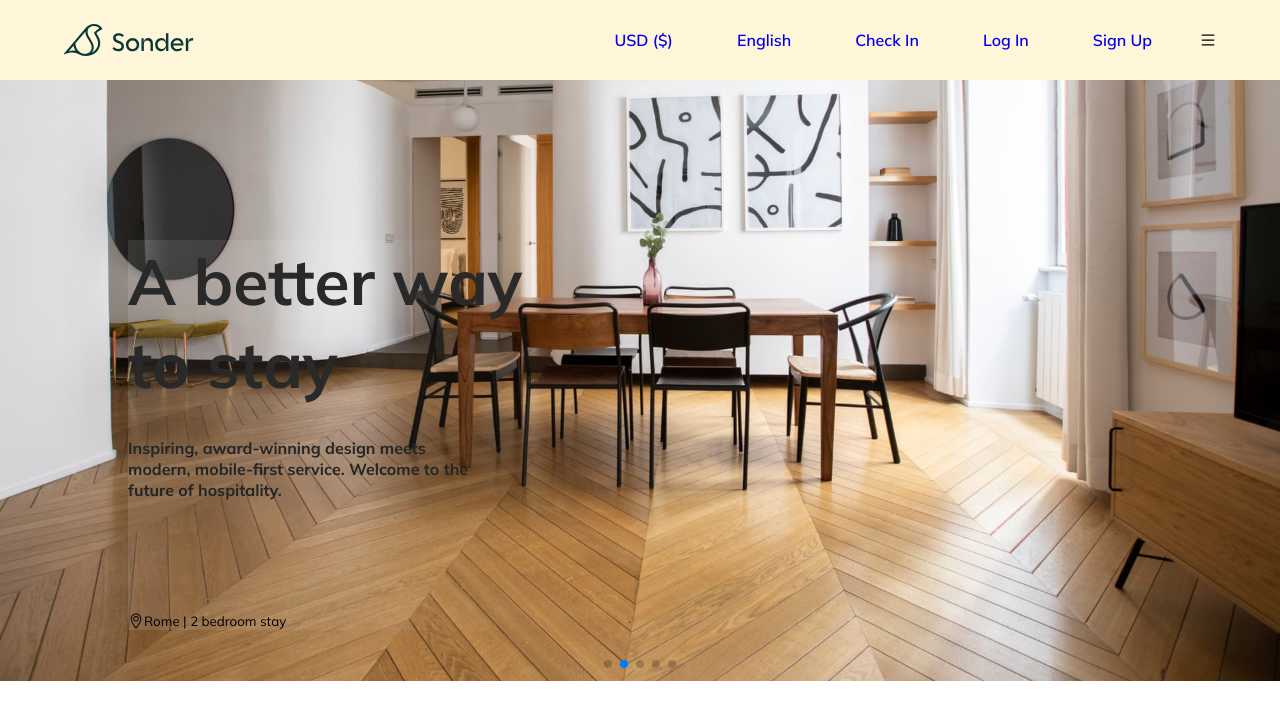
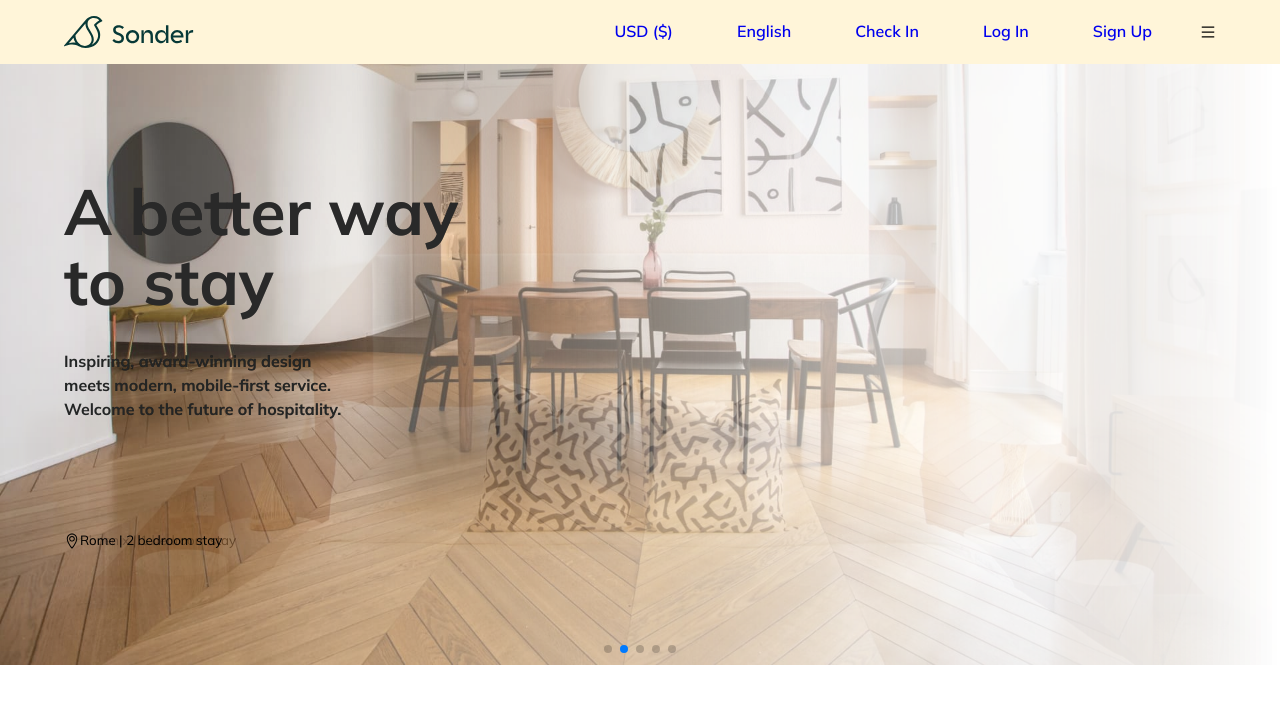
Before and after one commit to Remigit99/sonder-clone, a React (Vite) app: page / in a window 1280 px wide. Shown: the top 720 px of the page. Built offline with nearby package versions, Linux system fonts and the light colour scheme.

Commit message:
started the search and check section

```diff
--- a/src/Pages/Home/Home.css
+++ b/src/Pages/Home/Home.css
@@ -1,5 +1,13 @@
-/* .slider__img {
-} */
+.mySwiper {
+    margin-top: 4rem;
+}
+
+.slider__img {
+    mask-image: linear-gradient(to right, rgba(250, 17, 17, 0.932), transparent);
+    z-index: -1;
+}
+
+
 
 .location__icon {
     font-size: 1rem;
@@ -13,27 +21,16 @@ small {
     margin-top: 7rem;
 }
 
-/* header {
-    background-color: brown;
-
-} */
-
 .hero__slide {
     position: relative;
 }
 
 .hero__overlay-text {
     position: absolute;
-    z-index: 10;
-    top: 10rem;
-    left: 10%;
+    z-index: 20;
+    top: 7rem;
+    left: 5%;
     width: 29rem;
-    /* background: linear-gradient(to left, var(--color-bg2), var(--color-bg1)); */
-    /* backdrop-filter: drop-shadow(15rem 15rem 15rem var(--color-bg1)); */
-    /* backdrop-filter: blur(5px); */
-    background: linear-gradient(to left, transparent, rgba(255, 255, 255, 0.11));
-
-
 }
 
 .hero__overlay-text h1 {
@@ -44,6 +41,6 @@ small {
 
 .hero__overlay-text p {
     color: var(--color-paragraph);
-    width: 75%;
+    width: 60%;
     font-weight: 700;
 }
--- a/src/Pages/Home/Home.jsx
+++ b/src/Pages/Home/Home.jsx
@@ -22,6 +22,7 @@ import { Autoplay, Pagination, EffectFade } from "swiper";
 
 const Home = () => {
     return (
+        <>
             <Swiper
 
                 spaceBetween={0}
@@ -36,7 +37,7 @@ const Home = () => {
                 }}
 
                 modules={[Autoplay, Pagination, EffectFade]}
-            className="mySwiper"
+                className="mySwiper "
 
             >
                 {
@@ -66,6 +67,11 @@ const Home = () => {
 
                 }
             </Swiper>
+
+            <div className="search__space">
+
+            </div>
+        </>
     )
 }
 
--- a/src/components/NavBar/NavBar.css
+++ b/src/components/NavBar/NavBar.css
@@ -1,8 +1,13 @@
 nav {
     display: grid;
     place-items: center;
-    height: 5rem;
+    height: 4rem;
     background-color: var(--color-bg1);
+    position: fixed;
+    z-index: 100;
+    width: 100vw;
+    top: 0;
+    left: 0;
 }
 
 .nav__container {
--- a/src/index.css
+++ b/src/index.css
@@ -37,7 +37,7 @@
 
 body {
   font-family: Mulish, sans-serif;
-  line-height: 1.3;
+  line-height: 1.1;
   overflow-x: hidden;
 
 }
@@ -52,3 +52,7 @@ img {
   width: 100%;
   object-fit: cover;
 }
+
+p {
+  line-height: 1.5;
+}
```
Lines whose indentation alone changed are shown as unchanged.
